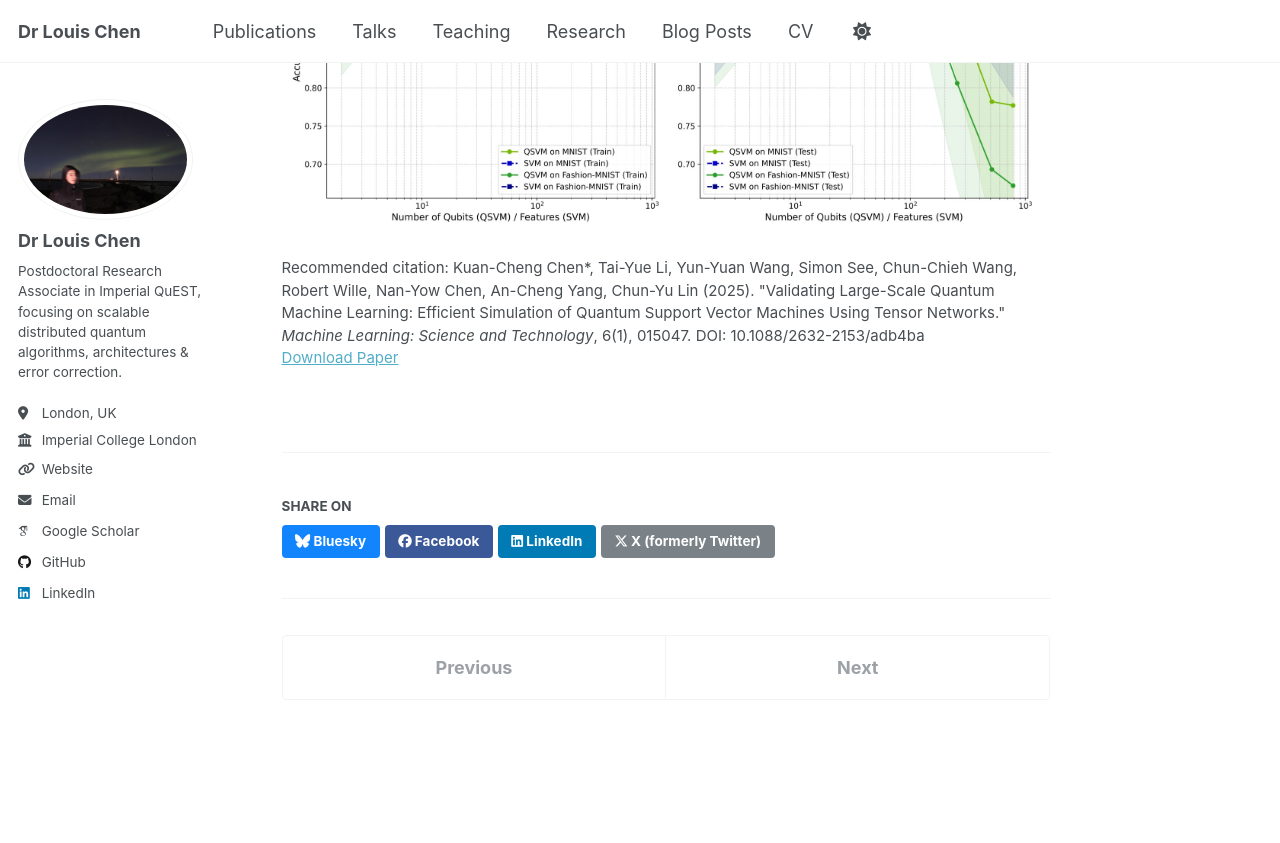
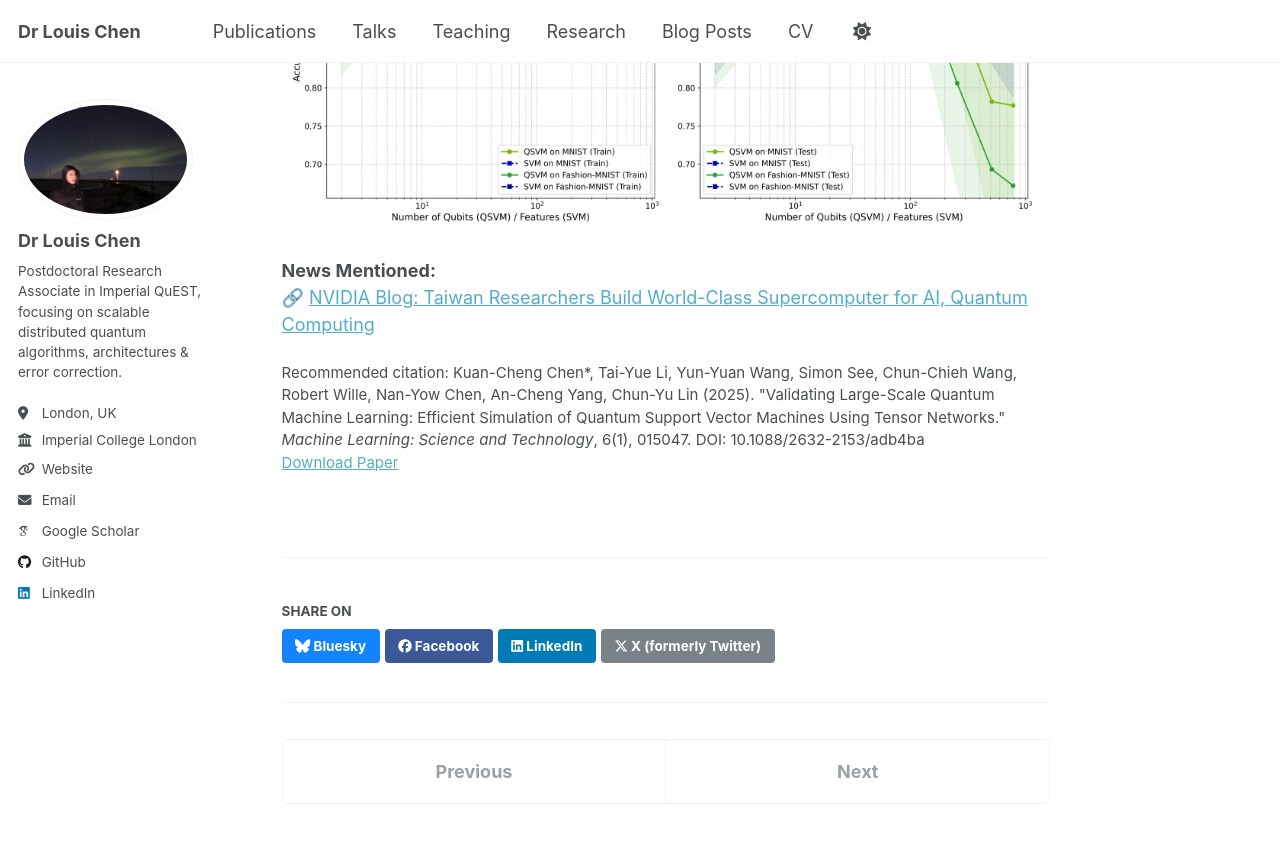
Before and after one commit to Louisanity/louisanity.github.io, a Jekyll site: the page built from _publications/2025-02-20-journal-validating-number-1.md, in a window 1280 px wide and 900 px high, scrolled down 998 px. Shown: the top 843 px of the window. Built offline with Jekyll 4.4.1, drawn with Linux system fonts in a browser that asks for light colours; some web fonts are replaced.

Commit message:
Update 2025-02-20-journal-validating-number-1.md

```diff
--- a/_publications/2025-02-20-journal-validating-number-1.md
+++ b/_publications/2025-02-20-journal-validating-number-1.md
@@ -17,3 +17,6 @@ Traditional state-vector simulations become infeasible beyond ~50 qubits. In con
 We validate our framework using MNIST and Fashion-MNIST datasets, achieving robust multiclass classification. This study highlights the potential of QSVMs for high-dimensional data analysis and demonstrates the feasibility of large-qubit simulations within the Quantum-HPC ecosystem.
 
 ![Efficient Simulation of QSVMs using cuTensorNet](https://louisanity.github.io/images/cutn-qsvm.jpeg)
+
+**News Mentioned:**
+🔗 [NVIDIA Blog: Taiwan Researchers Build World-Class Supercomputer for AI, Quantum Computing](https://blogs.nvidia.com/blog/taiwan-research-supercomputer/)
```
